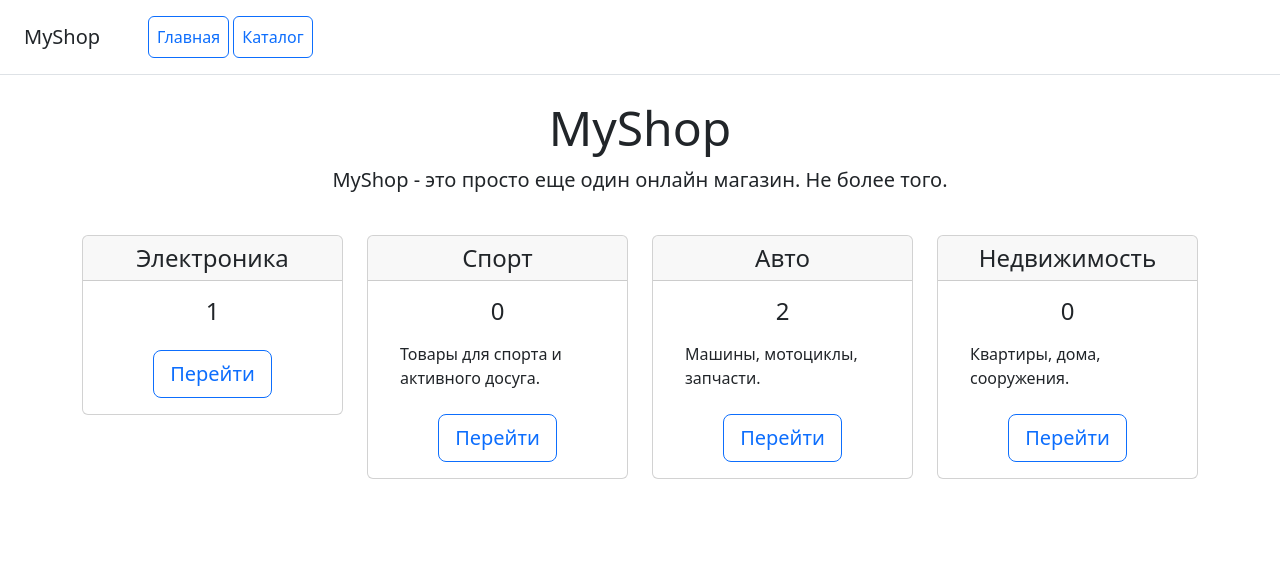
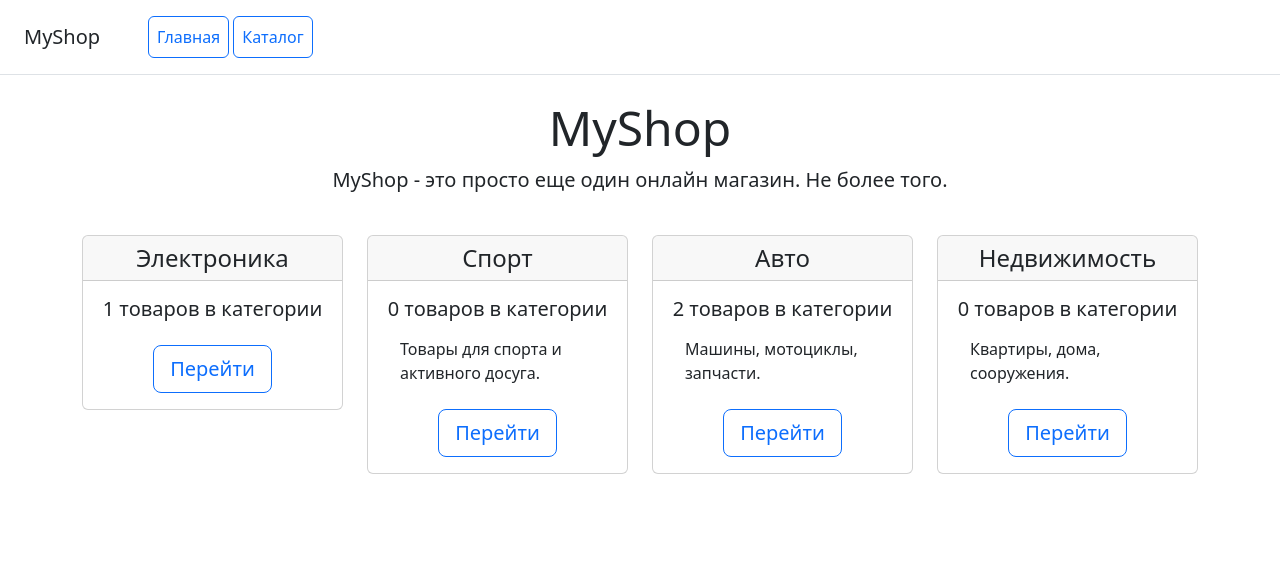
Before and after one commit to Litario/online_shop, a Django app: page / in a window 1280 px wide. Shown: the top 566 px of the page. Run offline with Django 5.2, Linux system fonts and the light colour scheme; data comes from the database, SQL or seed files in the repository; some libraries are stand-ins or nearby versions.

Commit message:
Nikita Maslov remarks 1.

```diff
--- a/catalog/templates/catalog/base.html
+++ b/catalog/templates/catalog/base.html
@@ -1,8 +1,8 @@
-{% load static %}
 <!doctype html>
 <html lang="en">
 
 <head>
+    {% load static %}
     <meta charset="utf-8">
     <meta name="viewport" content="width=device-width, initial-scale=1">
     <title>MyShop</title>
--- a/catalog/templates/catalog/includes/inc_category.html
+++ b/catalog/templates/catalog/includes/inc_category.html
@@ -6,9 +6,10 @@
         <div class="card-body">
             <!-- "данный код работает без атрибута <related_name> в модели"-->
             <!-- <h4 class="card-title pricing-card-title">{{ object.product_set.all | length }}</h4>-->
-            <h4 class="card-title pricing-card-title">{{ object.product_of_category.all | length }}</h4>
+            <h5 class="card-title pricing-card-title">{{ object.product_of_category.all | length }}
+                товаров в категории</h5>
             <ul class="list-unstyled mt-3 mb-4 text-start m-3">
-                <li>{{ object.description }}</li>
+                <li>{{ object.description | truncatechars:50 }}</li>
             </ul>
             <a href="{% url 'catalog:category_products' object.pk %}" type="button"
                class="btn btn-lg btn-block btn-outline-primary">Перейти</a>
```
